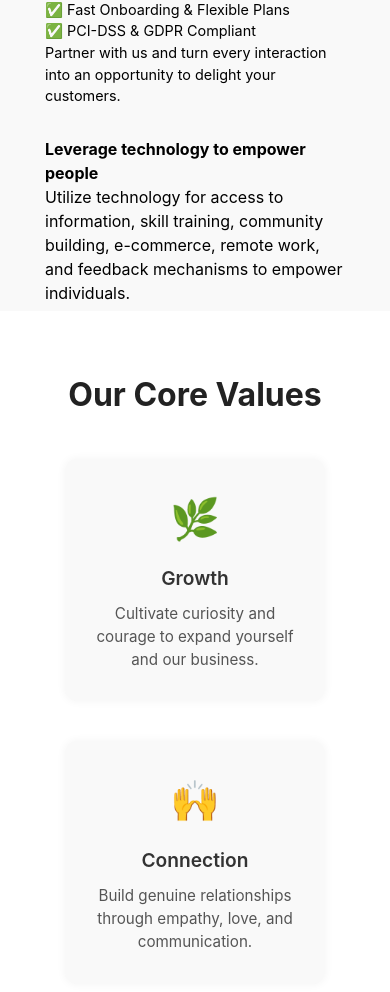
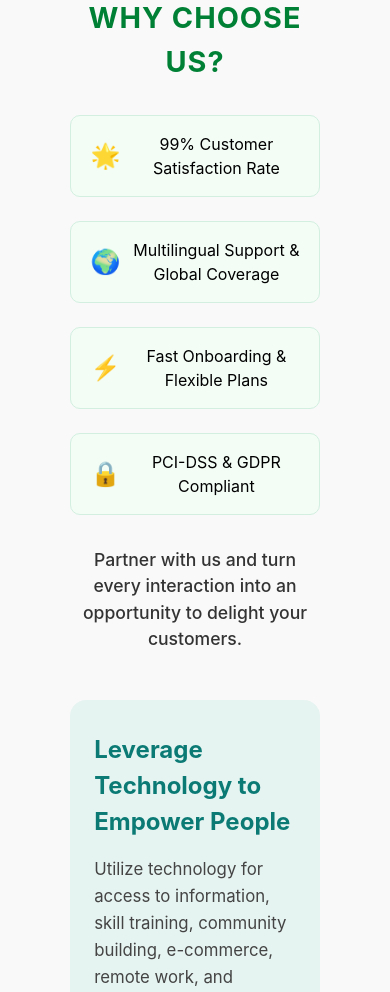
Before and after one commit to k-malongo/PeakReachCallCenter, a React (Vite) app: page / in a window 390 px wide. Shown: the part 3426-4418 px from the top of the page. Built offline with nearby package versions, Linux system fonts and the light colour scheme.

Commit message:
update aout page

```diff
--- a/src/App.css
+++ b/src/App.css
@@ -250,10 +250,15 @@ p {
 #about {
   padding: 10vh 10%;
   background-color: #f9f9f9;
+
+}
+.about-content {
   display: flex;
   gap: 40px;
   justify-content: space-between;
-}
+  flex-wrap: wrap; /* Makes it responsive */
+}
+
 
 #about .main {
   max-width: 600px;
@@ -369,6 +374,81 @@ p {
   left: 5%;
   z-index: 1;
 }
+
+/* Full width section after image */
+.why-choose-us {
+  /* background-color: #fff; */
+  padding: 4rem 10%;
+  /* margin-top: 4rem; */
+  text-align: center;
+}
+
+.section-title {
+  font-size: 1.8rem;
+  font-weight: bold;
+  color: #008035;
+  margin-bottom: 2rem;
+  text-transform: uppercase;
+  letter-spacing: 1px;
+}
+
+.benefits-grid {
+  display: grid;
+  grid-template-columns: repeat(auto-fit, minmax(230px, 1fr));
+  gap: 1.5rem;
+  margin-bottom: 2rem;
+}
+
+.benefit-card {
+  background-color: #f3fdf6;
+  border: 1px solid #d2efe0;
+  padding: 1rem 1.2rem;
+  border-radius: 10px;
+  display: flex;
+  align-items: center;
+  gap: 0.8rem;
+  transition: box-shadow 0.3s ease;
+}
+
+.benefit-card:hover {
+  box-shadow: 0 4px 10px rgba(0, 0, 0, 0.08);
+}
+
+.check-icon {
+  font-size: 1.5rem;
+  color: #008035;
+}
+
+.partner-note {
+  margin-top: 1rem;
+  font-size: 1.1rem;
+  font-weight: 500;
+  color: #333;
+}
+
+.tech-empower {
+  margin-top: 3rem;
+  background: #e6f4f1;
+  padding: 2rem 1.5rem;
+  border-radius: 1rem;
+  text-align: left;
+  max-width: 800px;
+  margin-left: auto;
+  margin-right: auto;
+}
+
+.tech-empower h4 {
+  font-size: 1.5rem;
+  color: #0b7a75;
+  margin-bottom: 1rem;
+}
+
+.tech-empower p {
+  color: #444;
+  font-size: 1.05rem;
+  line-height: 1.6;
+}
+
 
 /* START */
 
@@ -675,7 +755,7 @@ p {
 }
 
 #team .card {
-  height: 370px;
+  height: 400px;
   width: 200px;
 }
 
@@ -1255,7 +1335,7 @@ p {
     font-size: 0.9rem;
   }
 
-  #about {
+  #about-content {
     padding: 10vh 5%;
   }
 
@@ -1385,7 +1465,7 @@ p {
     max-width: 600px;
   }
 
-  #about {
+  #about-content {
     align-items: center;
   }
 
@@ -1637,7 +1717,7 @@ p {
     max-width: 450px;
   }
 
-  #about {
+  #about-content {
     justify-content: center;
   }
 
--- a/src/components/About.jsx
+++ b/src/components/About.jsx
@@ -2,13 +2,17 @@ import { Helmet } from "react-helmet";
 
 <Helmet>
   <title>Peak Reach | About</title>
-  <meta name="description" content="Explore Peak Reach - your premier partner in global customer contact solutions." />
+  <meta
+    name="description"
+    content="Explore Peak Reach - your premier partner in global customer contact solutions."
+  />
   <link rel="canonical" href="https://www.peakreach.co.ke/" />
-</Helmet>
+</Helmet>;
 
 export default function About() {
   return (
     <div id="about">
+      <div className="about-content">
         <div className="main">
           <div className="header">
             <h2 className="title">about peak reach call center</h2>
@@ -16,55 +20,19 @@ export default function About() {
           </div>
 
           <p className="description">
-          At Peak Reach, we are a premier customer experience partner delivering world-class contact center solutions across voice, chat, email, and social media. Our mission is to help businesses increase customer satisfaction, streamline support, and grow their brand reputation through personalized, scalable, and cost-effective communication services.
-With a dedicated team of highly trained agents, advanced technology infrastructure, and a commitment to excellence, we serve clients across various industries including e-commerce, telecommunications, fintech, and healthcare. Whether you need 24/7 support, technical assistance, sales outreach, or back-office processing, we tailor our solutions to meet your exact needs.
-<br />Why choose us?
-<br />
-<br />✅99% Customer Satisfaction Rate
-
-<br />✅ Multilingual Support & Global Coverage
-
-<br />✅ Fast Onboarding & Flexible Plans
-
-<br />✅ PCI-DSS & GDPR Compliant
-
-
- <br />Partner with us and turn every interaction into an opportunity to delight your customers.
+            At Peak Reach, we are a premier customer experience partner
+            delivering world-class contact center solutions across voice, chat,
+            email, and social media. Our mission is to help businesses increase
+            customer satisfaction, streamline support, and grow their brand
+            reputation through personalized, scalable, and cost-effective
+            communication services. With a dedicated team of highly trained
+            agents, advanced technology infrastructure, and a commitment to
+            excellence, we serve clients across various industries including
+            e-commerce, telecommunications, fintech, and healthcare. Whether you
+            need 24/7 support, technical assistance, sales outreach, or
+            back-office processing, we tailor our solutions to meet your exact
+            needs.
           </p>
-
-        <div className="stats_container">
-          <div className="stat">
-            {/* <div className="statsvalue">
-              <p>Customer Service</p>
-              <p>55%</p>
-            </div>
-            <div className="statspercent">
-              <div className="stat_colored"></div>
-              <div className="stat_colorless"></div>
-            </div> */}
-
-            <div>
-              <b>Leverage technology to empower people</b>
-              <p>Utilize technology for access to information, skill training, community building, e-commerce, remote work, and feedback mechanisms to empower individuals.</p>
-            </div>
-          </div>
-
-          {/* <div className="stat">
-            <div className="statsvalue">
-              <p>Sales/Lead Generation</p>
-              <p>32%</p>
-            </div>
-            <div className="statspercent" >
-              <div className="stat_colored"></div>
-              <div className="stat_colorless"></div>
-            </div>
-          </div> */}
-        </div>
-
-        {/* <button className="action">
-          <p>Learn More</p>
-          <p>&#8594;</p>
-        </button> */}
         </div>
 
         <div className="background">
@@ -74,5 +42,41 @@ With a dedicated team of highly trained agents, advanced technology infrastructu
           </div>
         </div>
       </div>
+      <div className="why-choose-us">
+        <h3 className="section-title">Why Choose Us?</h3>
+        <div className="benefits-grid">
+          <div className="benefit-card">
+            <span className="check-icon">🌟</span>
+            <p>99% Customer Satisfaction Rate</p>
+          </div>
+          <div className="benefit-card">
+            <span className="check-icon">🌍</span>
+            <p>Multilingual Support & Global Coverage</p>
+          </div>
+          <div className="benefit-card">
+            <span className="check-icon">⚡</span>
+            <p>Fast Onboarding & Flexible Plans</p>
+          </div>
+          <div className="benefit-card">
+            <span className="check-icon">🔒</span>
+            <p>PCI-DSS & GDPR Compliant</p>
+          </div>
+        </div>
+
+        <p className="partner-note">
+          Partner with us and turn every interaction into an opportunity to
+          delight your customers.
+        </p>
+
+        <div className="tech-empower">
+          <h4>Leverage Technology to Empower People</h4>
+          <p>
+            Utilize technology for access to information, skill training,
+            community building, e-commerce, remote work, and feedback mechanisms
+            to empower individuals.
+          </p>
+        </div>
+      </div>
+    </div>
   );
 }
--- a/src/components/Team.jsx
+++ b/src/components/Team.jsx
@@ -59,12 +59,12 @@ export default function Team() {
             <div className="info">
               <h4 className="name">{person.name}</h4>
               <h5 className="position">{person.position}</h5>
-              <div className="socials">
+              {/* <div className="socials">
                 <FacebookIcon className="icon" />
                 <XIcon className="icon" />
                 <InstagramIcon className="icon" />
                 <LinkedInIcon className="icon" />
-              </div>
+              </div> */}
             </div>
           </div>
         ))}
```
Lines whose indentation alone changed are shown as unchanged.
